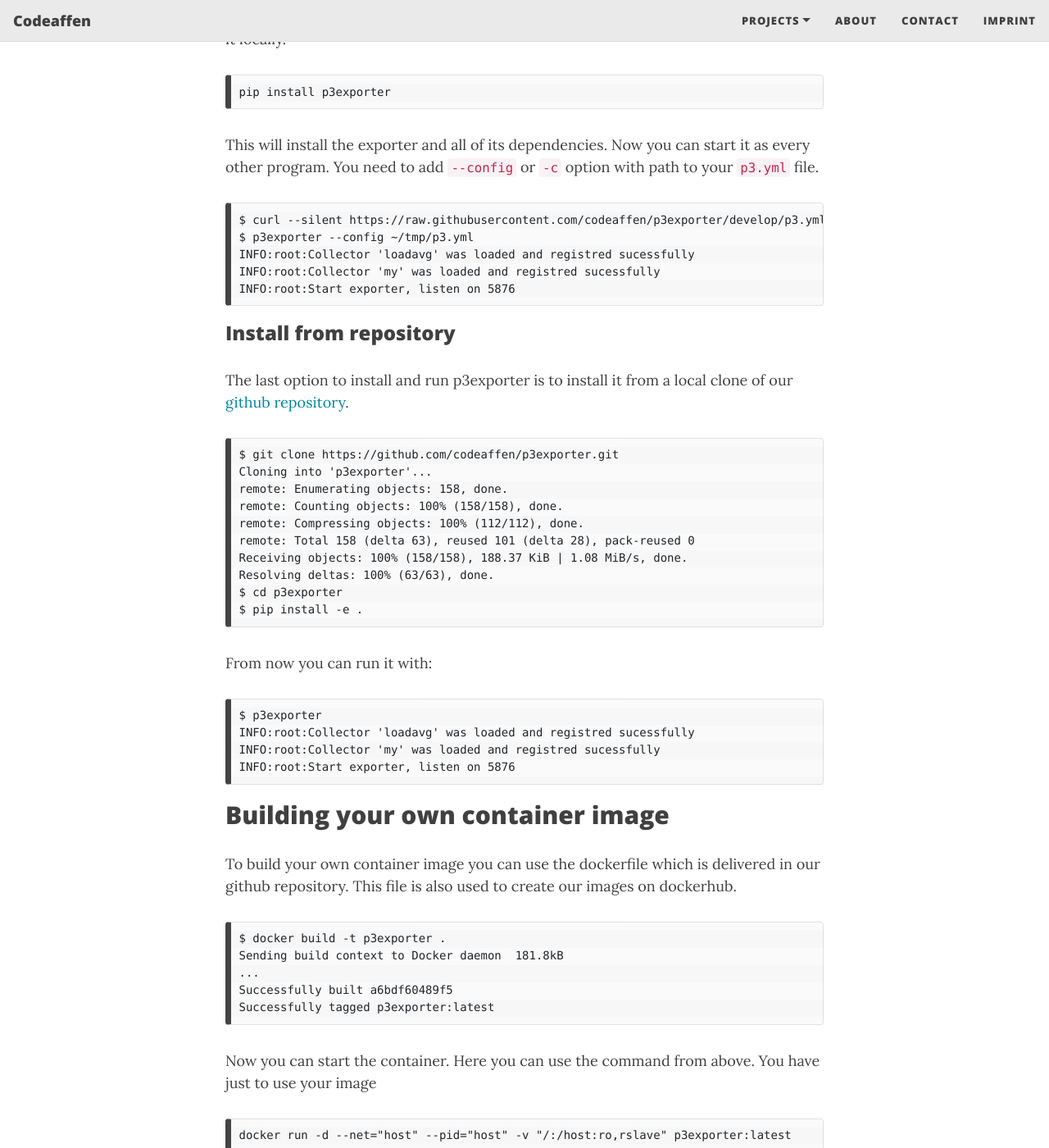
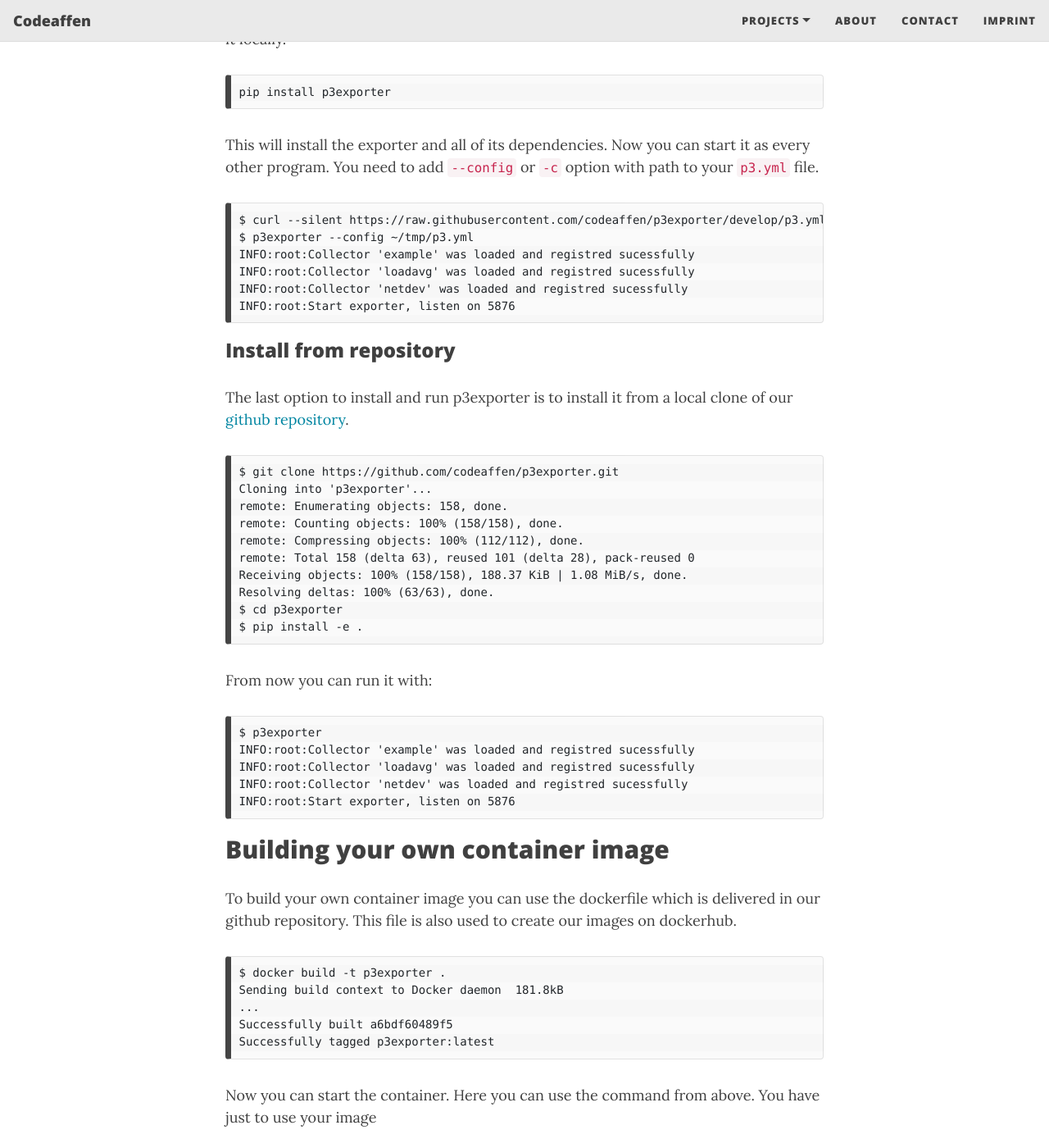
Before and after one commit to codeaffen/codeaffen.org, a Jekyll site: the page built from projects/p3exporter.md, in a window 1280 px wide and 1400 px high, scrolled down 1142 px. Shown: the whole window at 82% size. Built offline with Jekyll 4.4.1, drawn with Linux system fonts in a browser that asks for light colours; nearby versions of some CDN libraries; comment, search, counter and statistics services are not loaded.

Commit message:
Update p3exporter.md

````diff
--- a/projects/p3exporter.md
+++ b/projects/p3exporter.md
@@ -41,8 +41,9 @@ This will install the exporter and all of its dependencies. Now you can start it
 ```text
 $ curl --silent https://raw.githubusercontent.com/codeaffen/p3exporter/develop/p3.yml --output ~/tmp/p3.yml
 $ p3exporter --config ~/tmp/p3.yml
+INFO:root:Collector 'example' was loaded and registred sucessfully
 INFO:root:Collector 'loadavg' was loaded and registred sucessfully
-INFO:root:Collector 'my' was loaded and registred sucessfully
+INFO:root:Collector 'netdev' was loaded and registred sucessfully
 INFO:root:Start exporter, listen on 5876
 ```
 
@@ -67,8 +68,9 @@ From now you can run it with:
 
 ```text
 $ p3exporter
+INFO:root:Collector 'example' was loaded and registred sucessfully
 INFO:root:Collector 'loadavg' was loaded and registred sucessfully
-INFO:root:Collector 'my' was loaded and registred sucessfully
+INFO:root:Collector 'netdev' was loaded and registred sucessfully
 INFO:root:Start exporter, listen on 5876
 ```
 
````
